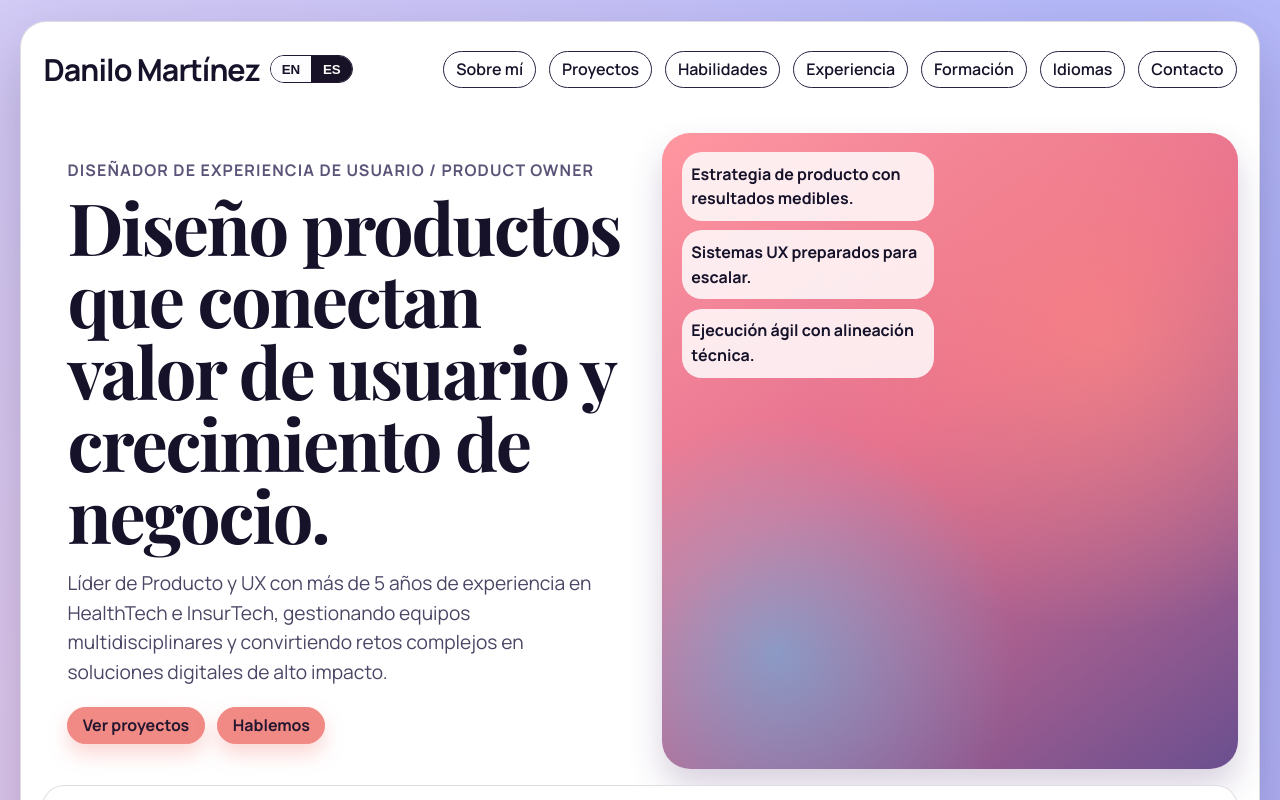
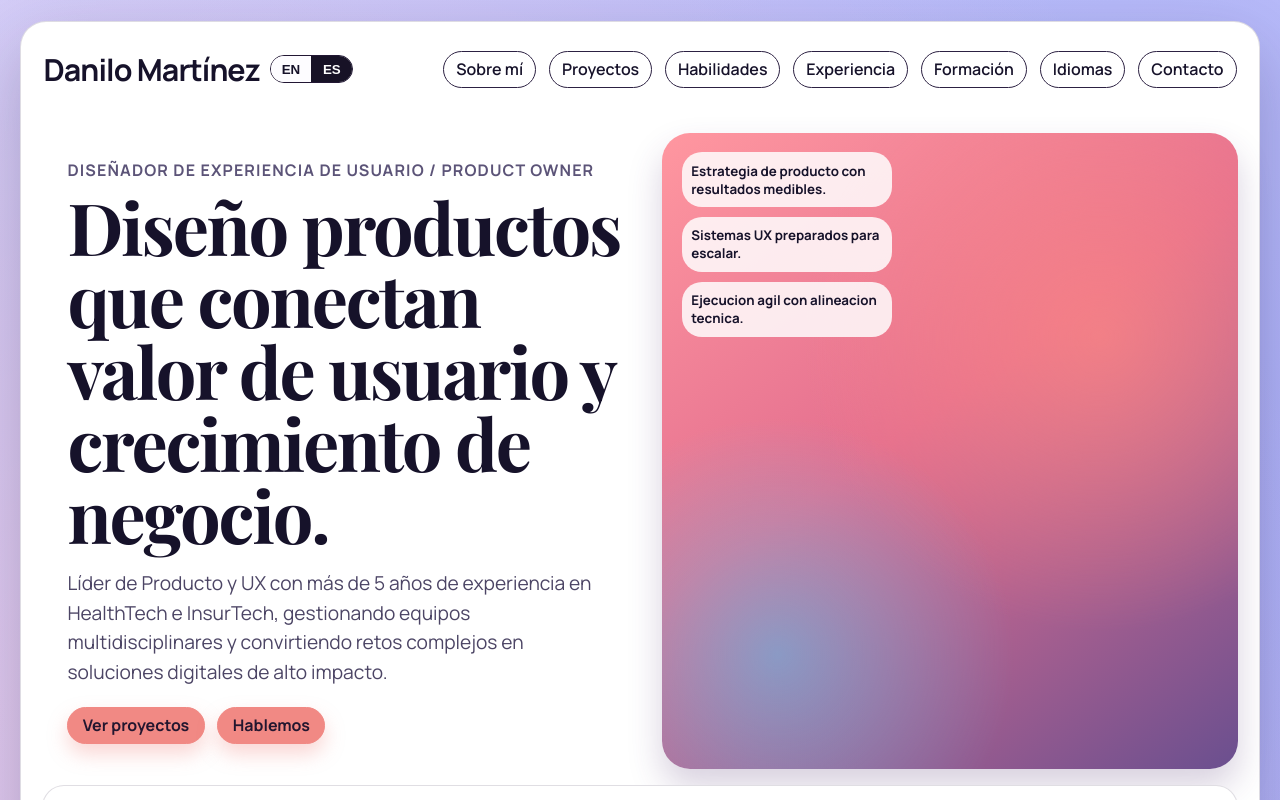
Before and after one commit to daniloamg-lang/portfolio, a React (Vite) app: page / in a window 1280 px wide. Shown: the top 800 px of the page. Built offline with nearby package versions, Linux system fonts and the light colour scheme; a web font is replaced by a local one.

Commit message:
Add interactive hero panel glow and expandable insight pills

```diff
--- a/src/App.tsx
+++ b/src/App.tsx
@@ -33,6 +33,11 @@ type ContactInfo = {
   linkedin: string
 }
 
+type HeroPanelItem = {
+  label: string
+  tags: string[]
+}
+
 type ThemeName = 'original' | 'sunsetGlass' | 'storyGradient'
 
 const THEME_STORAGE_KEY = 'portfolio-theme'
@@ -51,6 +56,7 @@ function App() {
   const reducedMotion = useReducedMotion()
   const [theme] = useState<ThemeName>('storyGradient')
   const [selectedProjectId, setSelectedProjectId] = useState<string | null>(null)
+  const [expandedHeroPill, setExpandedHeroPill] = useState<number | null>(null)
 
   const projects =
     (t('projects.items', { returnObjects: true }) as ProjectItem[] | undefined) ?? []
@@ -62,6 +68,13 @@ function App() {
   const languages = t('languages.items', { returnObjects: true }) as LanguageItem[]
   const contactInfo = t('contact.info', { returnObjects: true }) as ContactInfo
   const selectedProject = projects.find((project) => project.id === selectedProjectId) ?? null
+  const panelItems =
+    (t('hero.panelItems', { returnObjects: true }) as HeroPanelItem[] | undefined) ??
+    [
+      { label: t('hero.panelTop'), tags: [] },
+      { label: t('hero.panelMid'), tags: [] },
+      { label: t('hero.panelBottom'), tags: [] },
+    ]
 
   const motionPreset = reducedMotion
     ? {}
@@ -78,6 +91,19 @@ function App() {
     document.documentElement.setAttribute('data-theme', theme)
     localStorage.setItem(THEME_STORAGE_KEY, theme)
   }, [theme])
+
+  const handleHeroPanelMove = (event: React.MouseEvent<HTMLElement>) => {
+    const rect = event.currentTarget.getBoundingClientRect()
+    const x = ((event.clientX - rect.left) / rect.width) * 100
+    const y = ((event.clientY - rect.top) / rect.height) * 100
+    event.currentTarget.style.setProperty('--cursor-x', `${x}%`)
+    event.currentTarget.style.setProperty('--cursor-y', `${y}%`)
+    event.currentTarget.style.setProperty('--cursor-alpha', '1')
+  }
+
+  const handleHeroPanelLeave = (event: React.MouseEvent<HTMLElement>) => {
+    event.currentTarget.style.setProperty('--cursor-alpha', '0')
+  }
 
   return (
     <div className="page-wrap">
@@ -132,10 +158,36 @@ function App() {
             </div>
           </motion.div>
 
-          <motion.aside className="hero-panel" {...motionPreset}>
-            <p>{t('hero.panelTop')}</p>
-            <p>{t('hero.panelMid')}</p>
-            <p>{t('hero.panelBottom')}</p>
+          <motion.aside
+            className="hero-panel"
+            {...motionPreset}
+            onMouseMove={handleHeroPanelMove}
+            onMouseLeave={handleHeroPanelLeave}
+          >
+            <div className="hero-panel-list">
+              {panelItems.map((item, index) => {
+                const isOpen = expandedHeroPill === index
+
+                return (
+                  <button
+                    key={item.label}
+                    type="button"
+                    className={`hero-pill ${isOpen ? 'is-open' : ''}`}
+                    onClick={() => setExpandedHeroPill(isOpen ? null : index)}
+                    aria-expanded={isOpen}
+                  >
+                    <span className="hero-pill-label">{item.label}</span>
+                    <span className="hero-pill-tags" aria-hidden={!isOpen}>
+                      {item.tags.map((tag) => (
+                        <span key={`${item.label}-${tag}`} className="hero-pill-tag">
+                          {tag}
+                        </span>
+                      ))}
+                    </span>
+                  </button>
+                )
+              })}
+            </div>
           </motion.aside>
         </section>
 
--- a/src/i18n.ts
+++ b/src/i18n.ts
@@ -28,6 +28,20 @@ const resources = {
         panelTop: 'Product strategy with measurable outcomes.',
         panelMid: 'UX systems built for scale.',
         panelBottom: 'Agile execution with technical alignment.',
+        panelItems: [
+          {
+            label: 'Product strategy with measurable outcomes.',
+            tags: ['Outcome Mapping', 'KPI Trees', 'Roadmap Prioritization'],
+          },
+          {
+            label: 'UX systems built for scale.',
+            tags: ['Design Systems', 'Component Libraries', 'Figma Tokens'],
+          },
+          {
+            label: 'Agile execution with technical alignment.',
+            tags: ['Scrum Cadence', 'Cross-team Rituals', 'QA Alignment'],
+          },
+        ],
       },
       about: {
         title: 'About',
@@ -426,6 +440,20 @@ const resources = {
         panelTop: 'Estrategia de producto con resultados medibles.',
         panelMid: 'Sistemas UX preparados para escalar.',
         panelBottom: 'Ejecución ágil con alineación técnica.',
+        panelItems: [
+          {
+            label: 'Estrategia de producto con resultados medibles.',
+            tags: ['Mapeo de resultados', 'Arboles KPI', 'Priorizacion de roadmap'],
+          },
+          {
+            label: 'Sistemas UX preparados para escalar.',
+            tags: ['Design Systems', 'Librerias de componentes', 'Figma Tokens'],
+          },
+          {
+            label: 'Ejecucion agil con alineacion tecnica.',
+            tags: ['Cadencia Scrum', 'Rituales cross-team', 'Alineacion QA'],
+          },
+        ],
       },
       about: {
         title: 'Sobre mí',
--- a/src/index.css
+++ b/src/index.css
@@ -287,11 +287,98 @@ h1 {
 }
 
 .hero-panel {
+  --cursor-x: 50%;
+  --cursor-y: 50%;
+  --cursor-alpha: 0;
+  position: relative;
+  overflow: hidden;
   padding: 1rem;
   display: grid;
   gap: 0.6rem;
   align-content: start;
   background: var(--panel-bg);
+}
+
+.hero-panel::after {
+  content: '';
+  position: absolute;
+  inset: 0;
+  pointer-events: none;
+  opacity: calc(var(--cursor-alpha) * 0.7);
+  background:
+    radial-gradient(
+      circle 180px at var(--cursor-x) var(--cursor-y),
+      rgba(255, 225, 160, 0.26),
+      rgba(255, 225, 160, 0) 62%
+    ),
+    radial-gradient(
+      circle 220px at var(--cursor-x) var(--cursor-y),
+      rgba(123, 212, 255, 0.2),
+      rgba(123, 212, 255, 0) 68%
+    );
+  transition: opacity 260ms ease;
+}
+
+.hero-panel-list {
+  position: relative;
+  z-index: 1;
+  display: grid;
+  gap: 0.6rem;
+}
+
+.hero-pill {
+  border: var(--line-weight) solid var(--line);
+  width: 100%;
+  text-align: left;
+  margin: 0;
+  padding: 0.6rem;
+  border-radius: var(--radius-md);
+  background: rgba(255, 255, 255, 0.72);
+  font-weight: 700;
+  color: var(--text);
+  cursor: pointer;
+  font-family: inherit;
+  transition: background 200ms ease, box-shadow 200ms ease;
+}
+
+.hero-pill:hover,
+.hero-pill:focus-visible,
+.hero-pill.is-open {
+  background: rgba(255, 255, 255, 0.9);
+  box-shadow: 0 8px 18px rgba(29, 20, 46, 0.12);
+  outline: none;
+}
+
+.hero-pill-label {
+  display: block;
+}
+
+.hero-pill-tags {
+  margin-top: 0;
+  max-height: 0;
+  opacity: 0;
+  overflow: hidden;
+  display: flex;
+  flex-wrap: wrap;
+  gap: 0.32rem;
+  transition: max-height 220ms ease, opacity 220ms ease, margin-top 220ms ease;
+}
+
+.hero-pill:hover .hero-pill-tags,
+.hero-pill:focus-visible .hero-pill-tags,
+.hero-pill.is-open .hero-pill-tags {
+  margin-top: 0.5rem;
+  max-height: 72px;
+  opacity: 1;
+}
+
+.hero-pill-tag {
+  font-size: 0.72rem;
+  font-weight: 700;
+  padding: 0.18rem 0.45rem;
+  border-radius: 999px;
+  background: rgba(89, 48, 138, 0.12);
+  border: 1px solid rgba(56, 36, 90, 0.16);
 }
 
 .hero-panel p {
@@ -928,10 +1015,21 @@ html[data-theme='storyGradient'] .hero-panel {
   box-shadow: 0 18px 34px rgba(76, 47, 111, 0.22);
 }
 
-html[data-theme='storyGradient'] .hero-panel p {
+html[data-theme='storyGradient'] .hero-panel::after {
+  opacity: calc(var(--cursor-alpha) * 0.86);
+}
+
+html[data-theme='storyGradient'] .hero-panel p,
+html[data-theme='storyGradient'] .hero-pill {
   background: rgba(255, 255, 255, 0.84);
   border: 0;
   max-width: 24ch;
+}
+
+html[data-theme='storyGradient'] .hero-pill-tag {
+  background: rgba(89, 48, 138, 0.14);
+  border-color: rgba(56, 36, 90, 0.2);
+  color: #2d2143;
 }
 
 html[data-theme='storyGradient'] .section {
```
